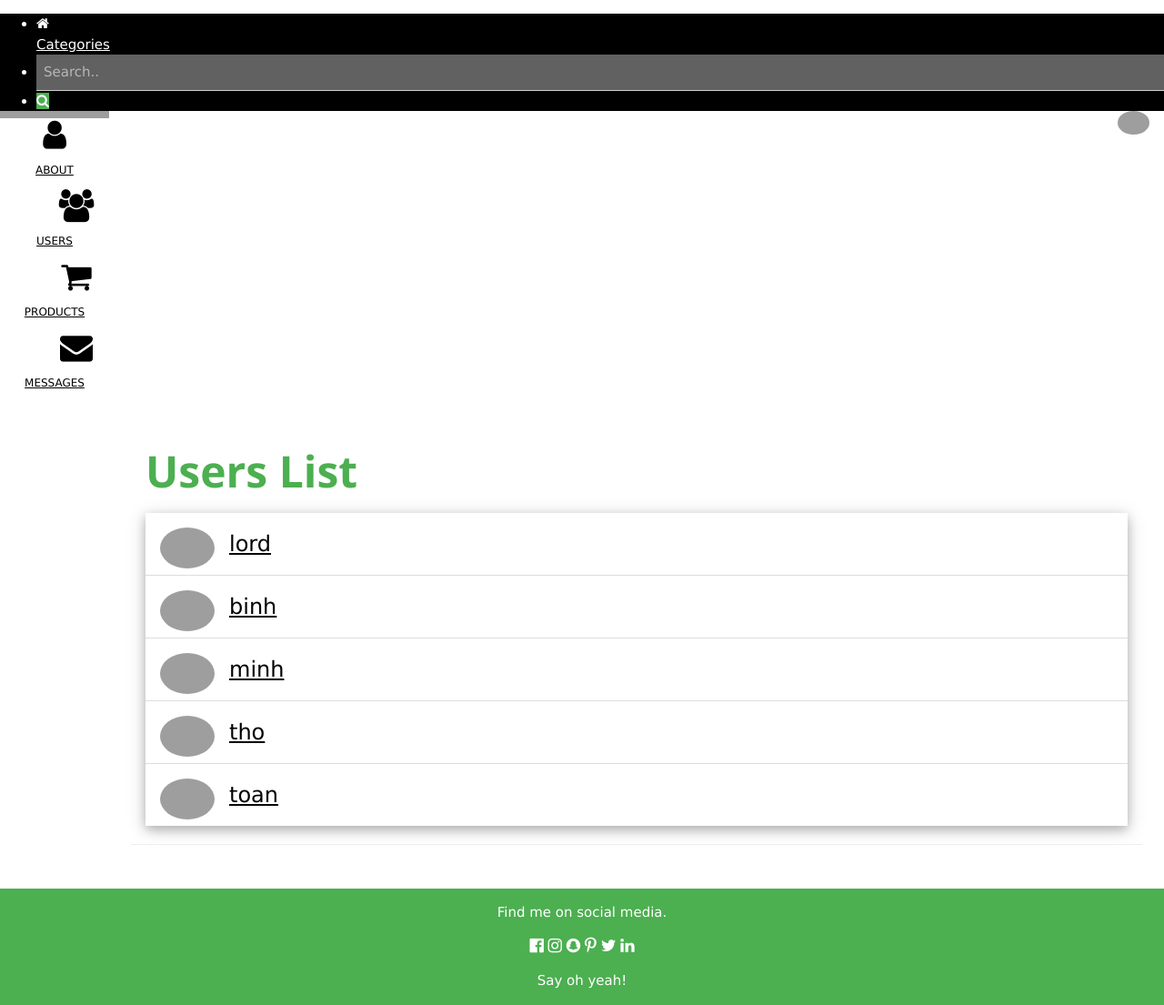
After one commit to ducbinh1995/LTWeb20161, a PHP site: page /all_user.php in a window 1280 px wide. The commit adds this page. Shown: the whole page at 91% size. Run offline with PHP 8.4, Linux system fonts and the light colour scheme; a user stored in the database is signed in; data comes from the database, SQL or seed files in the repository; grey boxes are pictures that could not be loaded.

Commit message:
chinh sua hien thi anh va them chuc nang show all users

```diff
--- a/controller/user_control.php
+++ b/controller/user_control.php
@@ -6,4 +6,7 @@
 	}
 	if(isset($_GET['logout']))
 		controller::logout_control();
+
+	if(isset($_GET['show_user']))
+		controller::show_users();
 ?>
--- a/model/user.php
+++ b/model/user.php
@@ -1,5 +1,5 @@
 <?php
-require("model.php");
+require_once("model.php");
 
 class User extends Model {
 
--- /dev/null
+++ b/view/all_user.php
@@ -0,0 +1,85 @@
+<!DOCTYPE html>
+<html>
+<title>Admin</title>
+<meta name="viewport" content="width=device-width, initial-scale=1">
+<link rel="stylesheet" href="http://www.w3schools.com/lib/w3.css">
+<link rel="stylesheet" href="https://cdnjs.cloudflare.com/ajax/libs/font-awesome/4.7.0/css/font-awesome.min.css">
+<style type="text/css">
+	.w3-sidenav {width: 120px;}
+	#main {margin-left: 120px}
+	.w3-row-padding img {margin-bottom: 12px}
+</style>
+<!-- header -->
+<?php require("nheader.php"); ?>
+<?php
+
+		function test($var) {
+		return $var->user_name == "lord";
+		}
+
+		$result = User::find(NULL);
+
+
+?>
+<body>
+<div class="w3-content" style="max-width:2000px;margin-top:40px">
+<!-- siddenav -->
+	<nav class="w3-sidenav w3-center w3-small w3-hide-small">
+  <!-- Avatar image in top left corner -->
+  <?php
+
+  $curr = User::findById($_SESSION["current_user"]);
+  $img1 = $curr->profile_image;
+  echo " <img src=\"$img1\" style=\"width:100%\"> " ;
+  #echo $img1 ;
+  ?>
+    <a class="w3-padding-large w3-hover-green" href="#info">
+    <i class="fa fa-user w3-xxlarge"></i>
+    <p>ABOUT</p>
+  </a>
+  <a class="w3-padding-large w3-hover-green" href="#users">
+    <i class="fa fa-users w3-xxlarge"></i>
+    <p>USERS</p>
+  </a>
+  <a class="w3-padding-large w3-hover-green" href="#products">
+    <i class="fa fa-shopping-cart w3-xxlarge"></i>
+    <p>PRODUCTS</p>
+  </a>
+  <a class="w3-padding-large w3-hover-green" href="#messages">
+    <i class="fa fa-envelope w3-xxlarge"></i>
+    <p>MESSAGES</p>
+  </a>
+	</nav>
+
+	<!-- page content -->
+	<div class="w3-padding-large" id="main">
+
+
+	<div class="w3-container" id="users">
+	<h1 class="w3-xxxlarge w3-text-green"><b>Users List</b></h1>
+		<ul class="w3-ul w3-card-4">
+		   <?php
+		   foreach($result as $result_key => $result_value){
+		   	$str = $result_value->user_name;
+		   	$img = $result_value->profile_image;
+			echo "<li class=\"w3-padding-16\"> " ;
+
+			echo " <img src=$img class=\"w3-left w3-circle w3-margin-right\" style=\"width:60px\"> " ;
+      		echo " <a href=\"#\" class=\"w3-xlarge\">$str</a><br> " ;
+
+     		echo "<!-- <button class=\"w3-btn w3-round-large w3-right w3-red\">Edit</button> --> " ;
+			echo "</li>" ;
+		}
+			?>
+		</ul>
+	</div><hr>
+
+
+
+    </div>
+
+	</div>
+
+</body>
+<?php require("footer.php"); ?>
+</html>
--- a/view/index.php
+++ b/view/index.php
@@ -16,7 +16,7 @@
 <!-- header -->
 <?php
   if(isset($_SESSION["current_user"])){
-    require("nheader.php");
+    require_once("nheader.php");
   } else {
     require("header.php");
   }
--- a/view/nheader.php
+++ b/view/nheader.php
@@ -2,7 +2,7 @@
 <header>
 	<div class="w3-top">
   <ul class="w3-navbar w3-black">
-      <li><a href="#"><i class="fa fa-home "></i></a></li>
+      <li><a href="index.php"><i class="fa fa-home "></i></a></li>
       <!-- <li><a href="#">Link 1</a></li> -->
       <li class="w3-dropdown-hover">
       <a href="#">Categories</a>
@@ -17,10 +17,21 @@
 
 
     	<li class="w3-dropdown-hover w3-right">
-    		<img src="image/img_avatar2.png" class="w3-circle w3-margin-right" style="width:35px">
+      <?php
+      require("../model/user.php");
+  if(!isset($_SESSION))
+    {
+  session_start();
+}
+  $curr = User::findById($_SESSION["current_user"]);
+  $img1 = $curr->profile_image;
+  echo "<img src=$img1 class=\"w3-circle w3-margin-right\" style=\"width:35px\"> ";
+  #echo $img1 ;
+  ?>
+
     		<div class="w3-dropdown-content w3-white w3-card-4" style="right:0">
       			<a href="admin.php"><i class="fa fa-user w3-xlarge"></i>  Me</a>
-            <a href="#"><i class="fa fa-users w3-xlarge"></i> Users</a>
+            <a href="../controller/user_control.php?show_user"><i class="fa fa-users w3-xlarge"></i> Users</a>
             <a href="#"><i class="fa fa-shopping-cart w3-xlarge"></i> Products</a>
             <a href="#"><i class="fa fa-envelope w3-xlarge"></i> Messages</a>
       			<a href="../controller/user_control.php?logout"><i class="fa fa-sign-out w3-xlarge"></i>Log out</a>
```
Also changed, not shown: controller/controller.php (+8 -0 lines), view/image/avatar/1.png (added), view/image/avatar/2.png (added), view/image/avatar/3.png (added), view/image/avatar/4.png (added), view/image/avatar/5.png (added), view/image/avatar/7.png (added).
